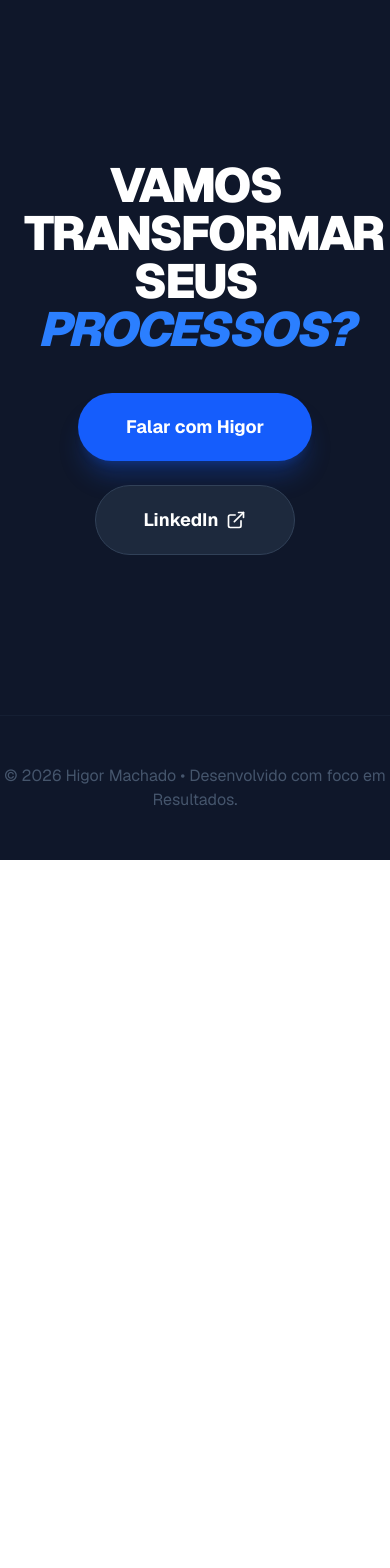
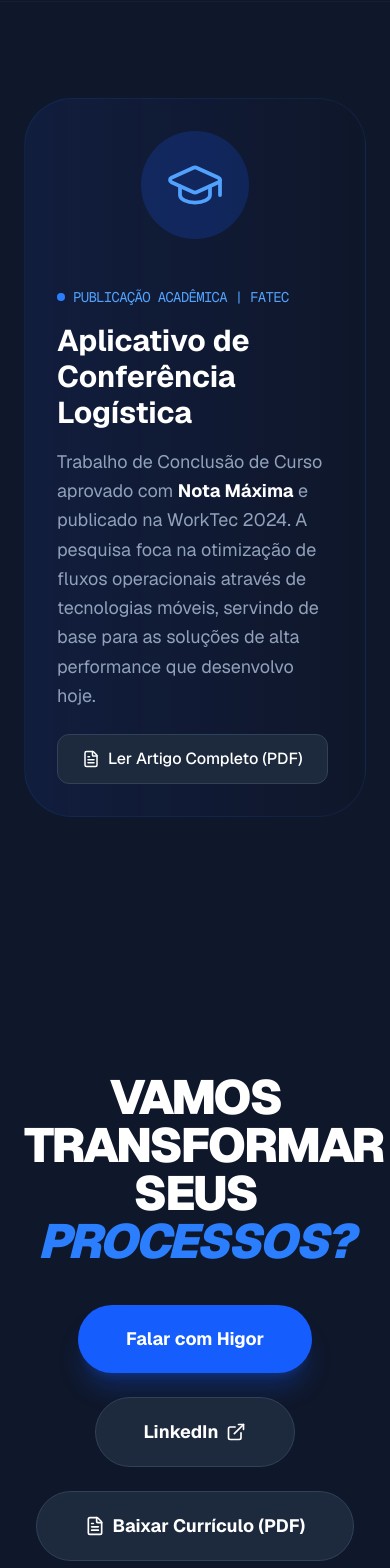
Before and after one commit to HigorFatec/portfolio-nextjs, a Next.js app: page / in a window 390 px wide. Shown: the part 5260-6828 px from the top of the page. Before the commit the page ends 6120 px from the top, so only its background shows below. Built offline with nearby package versions, Linux system fonts and the light colour scheme.

Commit message:
Adição de Curriculo

```diff
--- a/app/page.tsx
+++ b/app/page.tsx
@@ -11,7 +11,9 @@ import {
   LayoutDashboard,
   Zap,
   CheckCircle2,
-  Smartphone
+  Smartphone,
+  GraduationCap,
+  FileText
 } from "lucide-react";
 
 const roles = [
@@ -104,7 +106,7 @@ export default function Home() {
             <div className="relative w-44 h-44 md:w-56 md:h-56 rounded-full border-4 border-slate-800 overflow-hidden bg-slate-900 shadow-2xl">
               <Image
                 src="/higor.JPG" // SALVE SUA FOTO COMO perfil.png NA PASTA PUBLIC
-                alt="Higor Machado"
+                alt="Higor dos Santos Machado"
                 fill
                 className="object-cover object-top scale-155"
                 priority
@@ -202,6 +204,47 @@ export default function Home() {
         </div>
       </section>
 
+{/* ACADEMIC SECTION */}
+      <section style={reveal(800)} className="max-w-7xl mx-auto px-6 py-24 border-t border-slate-800/50">
+        <div className="bg-gradient-to-r from-blue-900/20 to-transparent p-8 md:p-12 rounded-[3rem] border border-blue-500/10 flex flex-col md:flex-row items-center gap-12">
+          <div className="bg-blue-600/20 p-6 rounded-full text-blue-400 shrink-0">
+            <GraduationCap size={60} strokeWidth={1.5} />
+          </div>
+
+          <div className="flex-1">
+            <div className="flex items-center gap-2 text-blue-400 font-mono text-sm mb-4 uppercase tracking-tighter">
+              <span className="bg-blue-500 w-2 h-2 rounded-full"></span>
+              Publicação Acadêmica | FATEC
+            </div>
+            <h3 className="text-3xl font-bold text-white mb-4">
+              Aplicativo de Conferência Logística
+            </h3>
+            <p className="text-slate-400 text-lg mb-6 leading-relaxed">
+              Trabalho de Conclusão de Curso aprovado com <span className="text-white font-bold">Nota Máxima</span> e publicado na WorkTec 2024.
+              A pesquisa foca na otimização de fluxos operacionais através de tecnologias móveis, servindo de base para as soluções de alta performance que desenvolvo hoje.
+            </p>
+
+            <a
+              href="http://www.fatecrp.edu.br/WorkTec/edicoes/2024-1/trabalhos/ADS/artigo_2.pdf"
+              target="_blank"
+              className="inline-flex items-center gap-2 text-white bg-slate-800 hover:bg-slate-700 px-6 py-3 rounded-xl font-medium transition-all border border-slate-700"
+            >
+              <FileText size={18} /> Ler Artigo Completo (PDF)
+            </a>
+          </div>
+
+          <div className="hidden lg:block">
+            <div className="text-center p-6 border-l border-slate-800">
+              <p className="text-4xl font-black text-blue-500">10</p>
+              <p className="text-xs uppercase text-slate-500 font-bold tracking-widest mt-2">Nota Final</p>
+            </div>
+          </div>
+        </div>
+      </section>
+
+
+
+
       {/* CTA FINAL */}
       <section className="py-40 text-center">
         <div className="max-w-3xl mx-auto px-6">
@@ -215,6 +258,17 @@ export default function Home() {
             <a href="https://www.linkedin.com/in/higor-dos-santos-machado-9a269a139/" target="_blank" className="bg-slate-800 hover:bg-slate-700 text-white px-12 py-5 rounded-full font-bold text-lg transition-all flex items-center gap-2 border border-slate-700">
               LinkedIn <ExternalLink size={20} />
             </a>
+
+
+<a href="/Curriculo_Higor.pdf" // Nome exato do ficheiro na pasta public
+    target="_blank"
+className="bg-slate-800 hover:bg-slate-700 text-white px-12 py-5 rounded-full font-bold text-lg transition-all flex items-center gap-2 border border-slate-700">
+
+    <FileText size={20} /> Baixar Currículo (PDF)
+  </a>
+
+
+
           </div>
         </div>
       </section>
```
Also changed, not shown: 1 other file (tests, documents, lock files or other folders).
